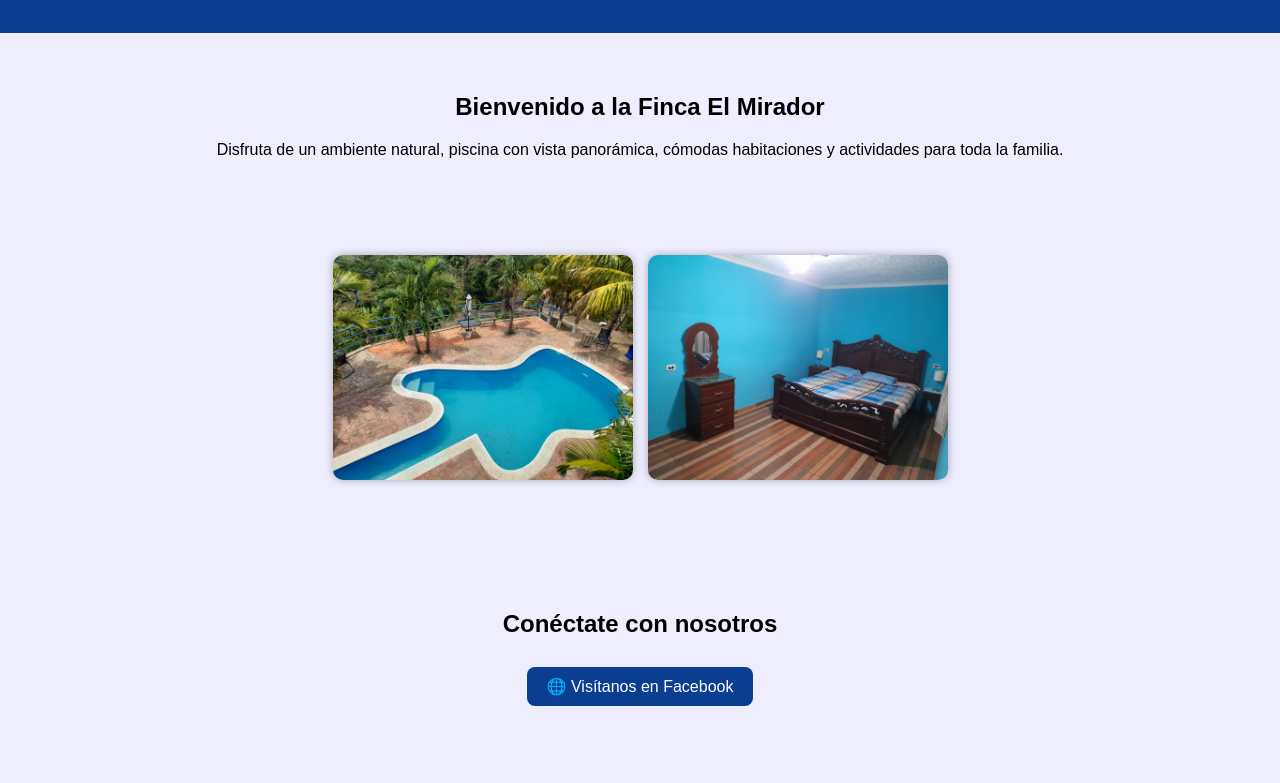
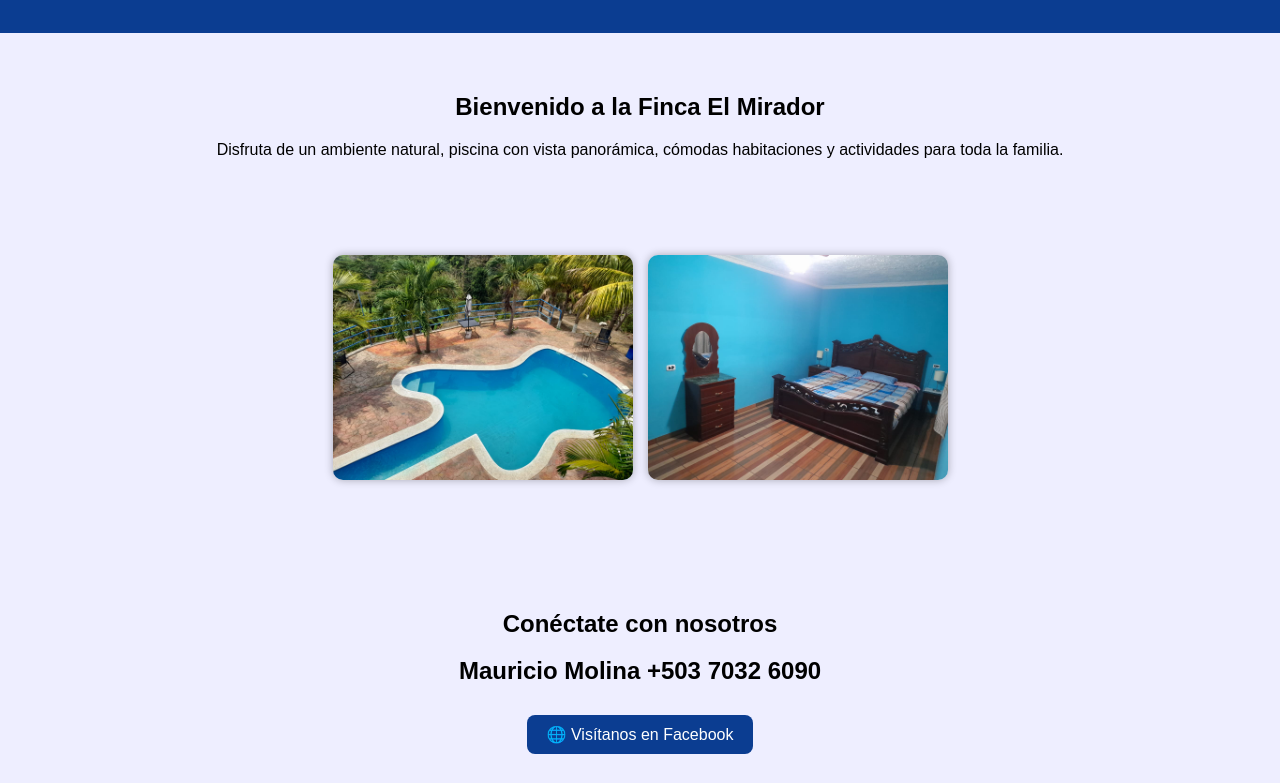
Before and after one commit to molinavalenzuela/cacaluta-tours-finca-el-mirador-, a plain HTML site: page index.html in a window 1280 px wide. Shown: the part 169-952 px from the top of the page. Drawn offline with Linux system fonts and the light colour scheme.

Commit message:
Update index.html

```diff
--- a/index.html
+++ b/index.html
@@ -75,6 +75,7 @@
 
 <section class="section links">
   <h2>Conéctate con nosotros</h2>
+  <h2>Mauricio Molina +503 7032 6090</h2>
   <a href="https://www.facebook.com/share/16xcRE7mW4/?mibextid=wwXIfr" target="_blank">🌐 Visítanos en Facebook</a>
 </section>
 
```
